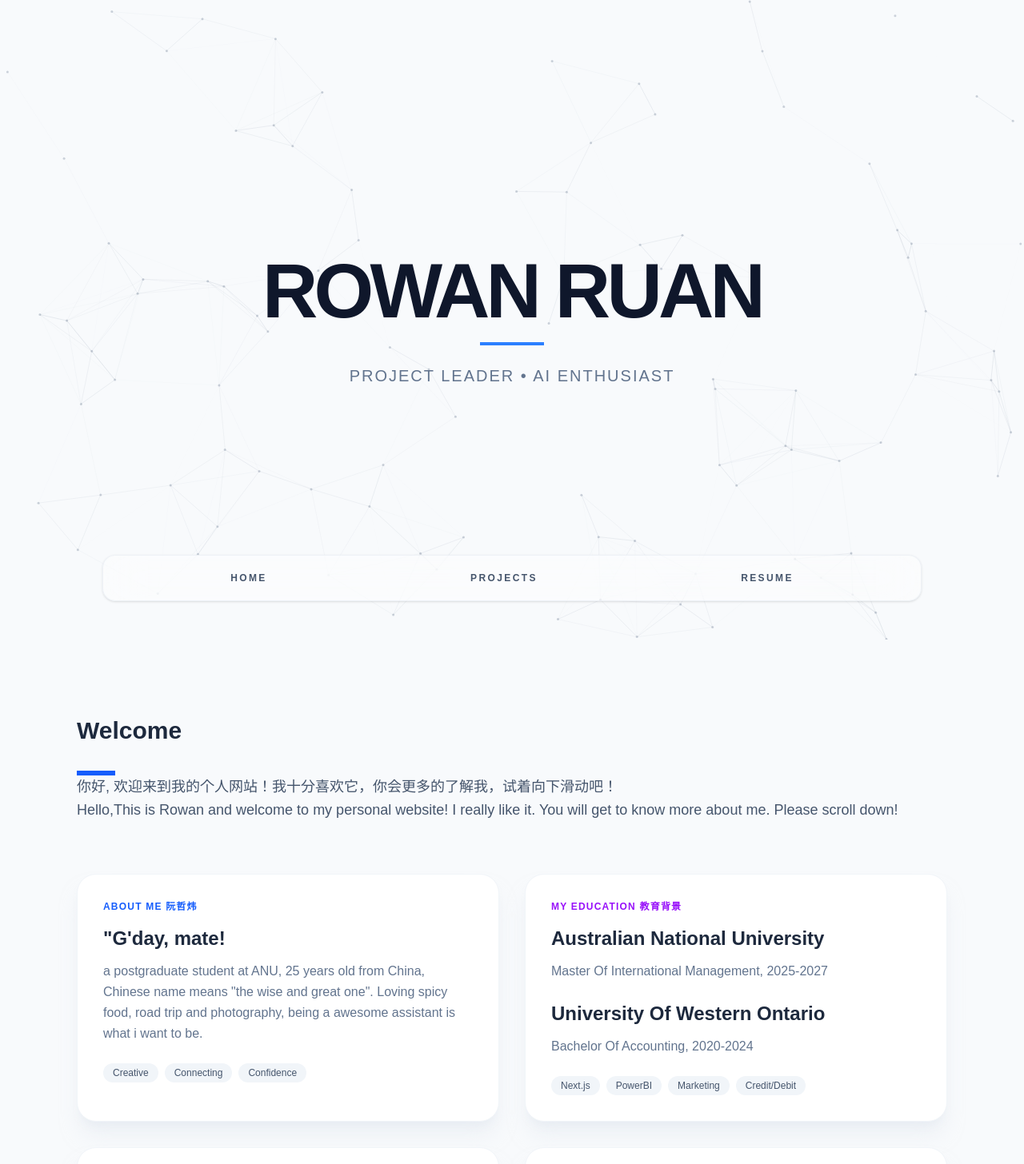
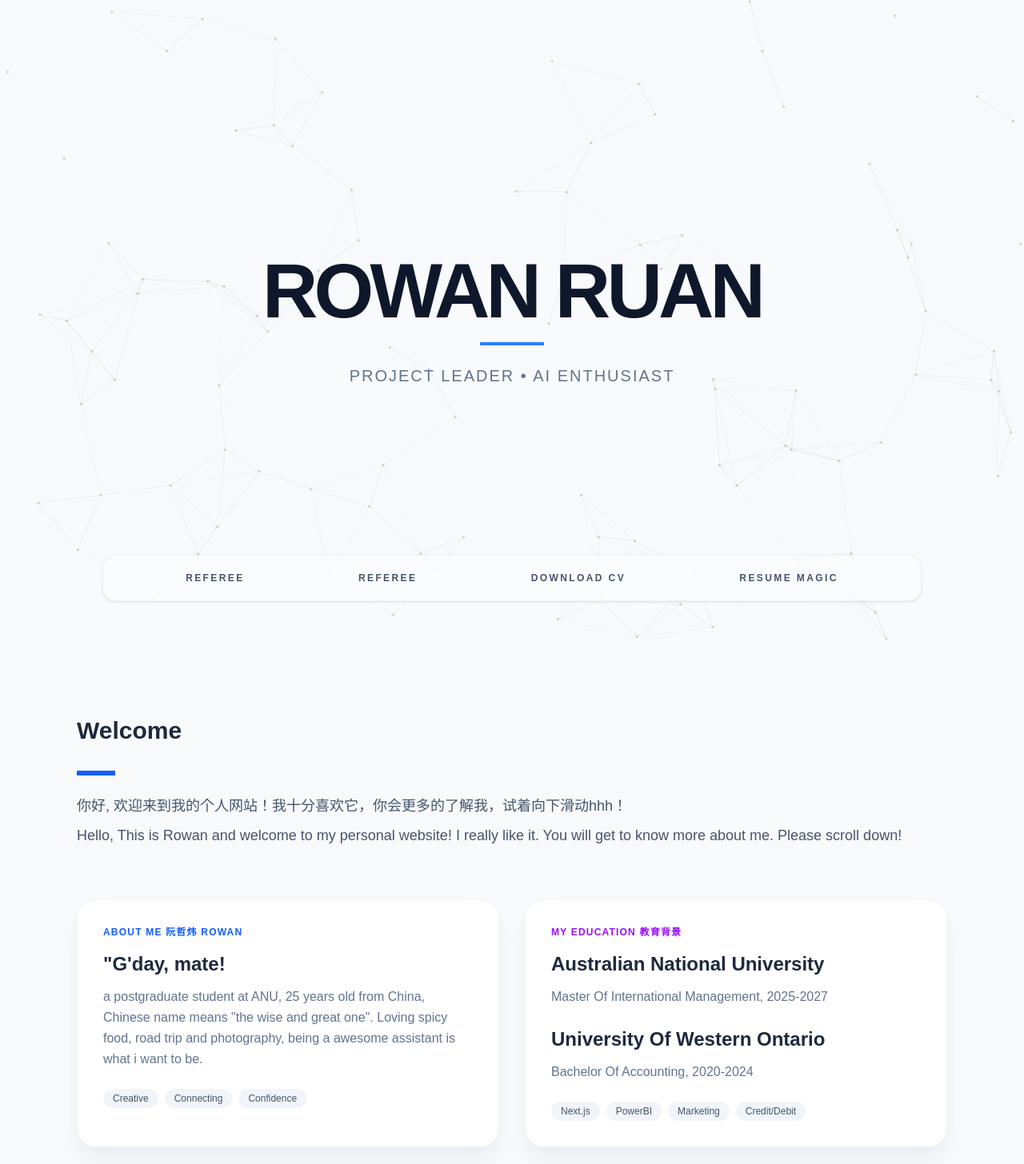
Before and after one commit to Rowanaini/Vibe-site, a Next.js app: page / in a window 1280 px wide. Shown: the top 1456 px of the page at 80% size. Built offline with nearby package versions, Linux system fonts and the light colour scheme.

Commit message:
修复打字机风格

```diff
--- a/app/Hero.tsx
+++ b/app/Hero.tsx
@@ -3,7 +3,7 @@
 import React, { useEffect, useRef } from 'react';
 import { motion } from 'framer-motion';
 
-const NeuralNetworkBackground = () => {
+const NeuralNetworkBackground = ({ isDark }: { isDark: boolean }) => {
   const canvasRef = useRef<HTMLCanvasElement>(null);
 
   useEffect(() => {
@@ -40,8 +40,8 @@ const NeuralNetworkBackground = () => {
 
     const draw = () => {
       ctx.clearRect(0, 0, canvas.width, canvas.height);
-      ctx.strokeStyle = 'rgba(100, 116, 139, 0.15)';
-      ctx.fillStyle = 'rgba(100, 116, 139, 0.3)';
+      ctx.strokeStyle = isDark ? 'rgba(16, 185, 129, 0.05)' : 'rgba(100, 116, 139, 0.15)';
+      ctx.fillStyle = isDark ? 'rgba(16, 185, 129, 0.2)' : 'rgba(100, 116, 139, 0.3)';
 
       particles.forEach((p, i) => {
         p.update();
@@ -63,7 +63,9 @@ const NeuralNetworkBackground = () => {
 
         const mDist = Math.hypot(p.x - mouse.x, p.y - mouse.y);
         if (mDist < 200) {
-          ctx.strokeStyle = `rgba(59, 130, 246, ${1 - mDist / 200})`;
+          ctx.strokeStyle = isDark
+            ? `rgba(16, 185, 129, ${1 - mDist / 200})`
+            : `rgba(59, 130, 246, ${1 - mDist / 200})`;
           ctx.beginPath();
           ctx.moveTo(p.x, p.y);
           ctx.lineTo(mouse.x, mouse.y);
@@ -74,22 +76,29 @@ const NeuralNetworkBackground = () => {
     };
 
     window.addEventListener('resize', init);
-    window.addEventListener('mousemove', (e) => { mouse.x = e.clientX; mouse.y = e.clientY; });
+    const handleMouseMove = (e: MouseEvent) => { mouse.x = e.clientX; mouse.y = e.clientY; };
+    window.addEventListener('mousemove', handleMouseMove);
     init();
     draw();
     return () => {
       cancelAnimationFrame(animationFrameId);
       window.removeEventListener('resize', init);
+      window.removeEventListener('mousemove', handleMouseMove);
     };
-  }, []);
+  }, [isDark]);
 
   return <canvas ref={canvasRef} className="absolute inset-0 z-0" />;
 };
 
-export default function Hero() {
+interface HeroProps {
+  isResumeActive: boolean;
+  setIsResumeActive: (active: boolean) => void;
+}
+
+export default function Hero({ isResumeActive, setIsResumeActive }: HeroProps) {
   return (
-    <section className="relative min-h-screen w-full flex flex-col items-center justify-center bg-[#F8FAFC]">
-      <NeuralNetworkBackground />
+    <section className={`relative min-h-screen w-full flex flex-col items-center justify-center transition-colors duration-1000 ${isResumeActive ? 'bg-black' : 'bg-[#F8FAFC]'}`}>
+      <NeuralNetworkBackground isDark={isResumeActive} />
 
       <div className="z-10 text-center px-4 pointer-events-none">
         <motion.div
@@ -97,29 +106,61 @@ export default function Hero() {
           animate={{ opacity: 1, y: 0 }}
           transition={{ duration: 0.8 }}
         >
-          <h1 className="text-5xl md:text-8xl font-black tracking-tighter text-slate-900 mb-4 uppercase">
+          <h1 className={`text-5xl md:text-8xl font-black tracking-tighter mb-4 uppercase transition-colors duration-1000 ${isResumeActive ? 'text-emerald-500' : 'text-slate-900'}`}>
             Rowan Ruan
           </h1>
-          <div className="h-1 w-20 bg-blue-500 mx-auto mb-6" />
+          <div className={`h-1 w-20 mx-auto mb-6 transition-colors duration-1000 ${isResumeActive ? 'bg-emerald-500' : 'bg-blue-500'}`} />
         </motion.div>
 
         <motion.p
           initial={{ opacity: 0 }}
           animate={{ opacity: 1 }}
           transition={{ delay: 0.5 }}
-          className="text-lg md:text-xl text-slate-500 font-medium tracking-widest uppercase"
+          className={`text-lg md:text-xl font-medium tracking-widest uppercase transition-colors duration-1000 ${isResumeActive ? 'text-emerald-600/80' : 'text-slate-500'}`}
         >
           Project Leader • AI Enthusiast
         </motion.p>
       </div>
 
-      <nav className="absolute bottom-12 z-20 w-[90%] max-w-5xl px-8 py-5 bg-white/40 backdrop-blur-xl rounded-2xl border border-slate-200/50 shadow-sm flex justify-around items-center">
-        {['Home', 'Projects', 'Resume'].map((item) => (
-          <a key={item} href="#" className="text-xs font-bold tracking-[0.2em] text-slate-600 hover:text-blue-600 transition-all uppercase">
-            {item}
-          </a>
-        ))}
-      </nav>
+      {/* 🌟 100% 还原的原本大胶囊导航栏，并赋予核心点击切换逻辑 */}
+     {/* 🌟 调整后的原本大胶囊导航栏，无缝融入下载选项 */}
+<nav className={`absolute bottom-12 z-20 w-[95%] max-w-5xl px-8 py-5 rounded-2xl border transition-all duration-700 flex justify-around items-center backdrop-blur-xl ${
+  isResumeActive
+    ? 'bg-zinc-950/40 border-emerald-500/40 shadow-[0_0_30px_rgba(16,185,129,0.15)]'
+    : 'bg-white/40 border-slate-200/50 shadow-sm'
+}`}>
+  <a href="#" className={`text-xs font-bold tracking-[0.2em] uppercase transition-colors duration-500 ${isResumeActive ? 'text-zinc-600 pointer-events-none' : 'text-slate-600 hover:text-blue-600'}`}>
+    Referee
+  </a>
+  <a href="#" className={`text-xs font-bold tracking-[0.2em] uppercase transition-colors duration-500 ${isResumeActive ? 'text-zinc-600 pointer-events-none' : 'text-slate-600 hover:text-blue-600'}`}>
+    Referee
+  </a>
+
+  {/* 🌟 新增的下载/预览简历选项，完美适配白天和黑夜极客模式 */}
+  <a
+    href="/Rowan_Ruan_Resume.pdf" // 确保你的PDF放在 public 文件夹下
+    target="_blank"
+    rel="noopener noreferrer"
+    className={`text-xs font-bold tracking-[0.2em] uppercase transition-all duration-500 ${
+      isResumeActive
+        ? 'text-emerald-500/80 hover:text-emerald-400 font-mono'
+        : 'text-slate-600 hover:text-blue-600'
+    }`}
+  >
+    {isResumeActive ? '> [GET_PDF]' : 'Download CV'}
+  </a>
+
+  <button
+    onClick={() => setIsResumeActive(!isResumeActive)}
+    className={`text-xs font-bold tracking-[0.2em] uppercase transition-all duration-500 ${
+      isResumeActive
+        ? 'text-emerald-400 font-mono scale-115 border-b border-emerald-500 pb-0.5'
+        : 'text-slate-600 hover:text-blue-600'
+    }`}
+  >
+    {isResumeActive ? '✕ Close Terminal' : 'Resume Magic'}
+  </button>
+</nav>
     </section>
   );
 }
--- a/app/page.tsx
+++ b/app/page.tsx
@@ -1,44 +1,98 @@
+'use client';
+import { useState, useEffect } from 'react';
 import Hero from './Hero';
 
 export default function Home() {
+  const [isResumeActive, setIsResumeActive] = useState(false);
+
+  // 100% 完美平移你的英文简历核心数据
+  const resumeLines = [
+    "> SYSTEM: INITIALIZING RUAN_ZHENWEI_CORE_RESOURCES...",
+    "> LOCATION: Canberra / Melbourne, Australia",
+    "> ",
+    "> [ACADEMIC_CREDENTIALS]",
+    "> - THE AUSTRALIAN NATIONAL UNIVERSITY | Master of International Management (2025 - 2026)",
+    ">   Specialization: Advanced Financial Accounting, Financial Modelling, Evidence based-management",
+    "> - WESTERN UNIVERSITY (Canada) | Bachelor of Management & Organizational Studies (Accounting, 2020 - 2024)",
+    "> ",
+    "> [ENTERPRISE_EXPERIENCE_LOGS]",
+    "> - NIO | Sales Consultant Intern (Oct 2024 - Jan 2025)",
+    ">   * Built Power BI & Feishu dashboards for customer insight & store-level strategy analysis.",
+    ">   * Maintained daily task workflows, successfully optimizing processing time by 20%-30%.",
+    "> - EASYTRANSFER | Marketing Operations Intern (Apr 2022 - Sep 2022)",
+    ">   * Monitored 10+ core user metrics; audited database completeness via Feishu tracking.",
+    "> ",
+    "> [LEADERSHIP_&_INITIATIVES]",
+    "> - AUSTRALIAN UNIVERSITY VOLUNTEERS (AUV) | Co-Founder (Aug 2025 - Present)",
+    ">   * Completed organization setup & registration within 1 month with a 3-person team.",
+    ">   * Spearheaded social media growth, achieving 70,000+ views on a single milestone post.",
+    ">   * Delivered massive student events scaling up to 300+ participants per session.",
+    "> ",
+    "> [TECHNICAL_SKILLS_MATRIX]",
+    "> - DATA ARCHITECTURE: Power BI, Advanced Excel (VLOOKUP)",
+    "> - CORE APPLICATIONS: Next.js, Vercel Deployment, AI-Automated Workflows, Case Analysis",
+    "> - LANGUAGES: Mandarin (Native), English (Fluent / Professional Working Proficiency)",
+    "> ",
+    "> STATUS: SCANNING FOR ELITE FRONT-END ASSISTANT & ANALYST ROLES...",
+    "> TERMINAL EXECUTION COMPLETE. PRESS CLOSE TERMINAL TO EXIT."
+  ];
+
   return (
-    <main className="bg-[#F8FAFC]">
-      {/* 第一屏：背景和名字 */}
-      <Hero />
+    <div className={`min-h-screen transition-all duration-1000 ${isResumeActive ? 'bg-black text-emerald-400' : 'bg-[#F8FAFC] text-slate-800'}`}>
 
-      {/* 第二屏：项目展示区 */}
-      <section className="max-w-6xl mx-auto py-24 px-8">
-        {/* 标题区请雇用我，请雇用我，请雇用我，请雇用我啊啊啊啊啊啊 */}
+      {/* 虚拟环境氛围聚光灯 */}
+      {isResumeActive && (
+        <div className="fixed inset-0 pointer-events-none z-0 bg-[radial-gradient(circle_at_50%_50%,rgba(16,185,129,0.05)_0%,rgba(0,0,0)_60%)] animate-pulse" />
+      )}
+
+      <div className="relative">
+
+        {/* 第一屏核心 */}
+        <Hero isResumeActive={isResumeActive} setIsResumeActive={setIsResumeActive} />
+
+        {/* 核心内容渲染区域 */}
+        {isResumeActive ? (
+          /* ================= 极客简历终端 ================= */
+          <main className="max-w-5xl mx-auto px-8 pb-32 -mt-6 relative z-10 animate-fade-in">
+            <div className="font-mono bg-zinc-950/90 border border-emerald-900/40 rounded-3xl p-6 md:p-8 shadow-[0_30px_60px_rgba(0,0,0,0.8)] backdrop-blur-md min-h-[500px]">
+              <div className="flex items-center gap-2 mb-6 border-b border-zinc-900 pb-4">
+                <div className="w-2.5 h-2.5 rounded-full bg-red-500/60" />
+                <div className="w-2.5 h-2.5 rounded-full bg-yellow-500/60" />
+                <div className="w-2.5 h-2.5 rounded-full bg-emerald-500/60" />
+                <span className="text-xs text-zinc-500 font-mono ml-2">rowan_resume_sh</span>
+              </div>
+
+              <div className="space-y-3 text-xs md:text-sm leading-relaxed font-mono text-emerald-400/90">
+                {resumeLines.map((line, index) => (
+                  <TypingLine key={index} text={line} delay={index * 250} />
+                ))}
+              </div>
+            </div>
+          </main>
+        ) : (
+          /* ================= 白天模式 ================= */
+          <section className="max-w-6xl mx-auto py-24 px-8 transition-opacity duration-500">
+            {/* 欢迎语 */}
             <div className="mb-16">
               <h2 className="text-3xl font-bold text-slate-800 mb-8">Welcome</h2>
-          <div className="h-1.5 w-12 bg-blue-600"></div>
-          <p className="text-lg text-slate-600 leading-relaxed">
-          你好, 欢迎来到我的个人网站！我十分喜欢它，你会更多的了解我，试着向下滑动吧！
+              <div className="h-1.5 w-12 bg-blue-600 mb-6"></div>
+              <p className="text-lg text-slate-600 leading-relaxed mb-2">
+                你好, 欢迎来到我的个人网站！我十分喜欢它，你会更多的了解我，试着向下滑动hhh！
               </p>
               <p className="text-lg text-slate-600 leading-relaxed">
-          Hello,This is Rowan and welcome to my personal website! I really like it. You will get to know more about me. Please scroll down!
+                Hello, This is Rowan and welcome to my personal website! I really like it. You will get to know more about me. Please scroll down!
               </p>
             </div>
 
-        {/* 项目网格 */}
+            {/* 四张精美悬停弹图卡片 */}
             <div className="grid grid-cols-1 md:grid-cols-2 gap-8">
 
-{/* 卡片 1 */}
+              {/* 卡片 1 - 关于我 */}
               <div className="group relative bg-white rounded-3xl p-8 border border-slate-100 shadow-xl shadow-slate-200/50 hover:-translate-y-2 transition-all duration-300">
-
-  {/* 悬停弹出的照片 - 关键代码开始 */}
                 <div className="absolute opacity-0 group-hover:opacity-100 scale-75 group-hover:scale-100 rotate-0 group-hover:rotate-6 -top-20 right-10 w-48 h-32 transition-all duration-500 pointer-events-none z-50">
-    <img
-      src="/test.jpg"
-      alt="Preview"
-      className="w-full h-full object-cover rounded-xl shadow-2xl border-4 border-white"
-    />
+                  <img src="/test.jpg" alt="Preview" className="w-full h-full object-cover rounded-xl shadow-2xl border-4 border-white" />
                 </div>
-  {/* 关键代码结束 */}
-
-  <div className="text-blue-600 font-bold text-xs tracking-widest uppercase mb-4">
-    About me 阮哲炜
-  </div>
+                <div className="text-blue-600 font-bold text-xs tracking-widest uppercase mb-4">About me 阮哲炜 Rowan </div>
                 <h3 className="text-2xl font-bold text-slate-800 mb-3">"G'day, mate!</h3>
                 <p className="text-slate-500 leading-relaxed mb-6 whitespace-pre-line">
                   a postgraduate student at ANU, 25 years old from China, Chinese name means "the wise and great one". Loving spicy food, road trip and photography, being a awesome assistant is what i want to be.
@@ -50,24 +104,16 @@ export default function Home() {
                 </div>
               </div>
 
-          {/* 卡片 2 */}
+              {/* 卡片 2 - 教育 */}
               <div className="group relative bg-white rounded-3xl p-8 border border-slate-100 shadow-xl shadow-slate-200/50 hover:-translate-y-2 transition-all duration-300">
                 <div className="absolute opacity-0 group-hover:opacity-100 scale-75 group-hover:scale-100 rotate-0 group-hover:rotate-6 -top-20 right-10 w-48 h-32 transition-all duration-500 pointer-events-none z-50">
-    <img
-      src="/test.jpg"
-      alt="Preview"
-      className="w-full h-full object-cover rounded-xl shadow-2xl border-4 border-white"
-    />
+                  <img src="/test.jpg" alt="Preview" className="w-full h-full object-cover rounded-xl shadow-2xl border-4 border-white" />
                 </div>
                 <div className="text-purple-600 font-bold text-xs tracking-widest uppercase mb-4">My Education 教育背景</div>
                 <h3 className="text-2xl font-bold text-slate-800 mb-3">Australian National University</h3>
-            <p className="text-slate-500 leading-relaxed mb-6">
-              Master Of International Management, 2025-2027
-            </p>
+                <p className="text-slate-500 leading-relaxed mb-6">Master Of International Management, 2025-2027</p>
                 <h3 className="text-2xl font-bold text-slate-800 mb-3">University Of Western Ontario</h3>
-            <p className="text-slate-500 leading-relaxed mb-6">
-              Bachelor Of Accounting, 2020-2024
-            </p>
+                <p className="text-slate-500 leading-relaxed mb-6">Bachelor Of Accounting, 2020-2024</p>
                 <div className="flex gap-2">
                   <span className="px-3 py-1 bg-slate-100 text-slate-600 text-xs rounded-full font-medium">Next.js</span>
                   <span className="px-3 py-1 bg-slate-100 text-slate-600 text-xs rounded-full font-medium">PowerBI</span>
@@ -76,28 +122,18 @@ export default function Home() {
                 </div>
               </div>
 
-           {/* 卡片 3 */}
+              {/* 卡片 3 - 经历 */}
               <div className="group relative bg-white rounded-3xl p-8 border border-slate-100 shadow-xl shadow-slate-200/50 hover:-translate-y-2 transition-all duration-300">
                 <div className="absolute opacity-0 group-hover:opacity-100 scale-75 group-hover:scale-100 rotate-0 group-hover:rotate-6 -top-20 right-10 w-48 h-32 transition-all duration-500 pointer-events-none z-50">
-    <img
-      src="/test.jpg"
-      alt="Preview"
-      className="w-full h-full object-cover rounded-xl shadow-2xl border-4 border-white"
-    />
+                  <img src="/test.jpg" alt="Preview" className="w-full h-full object-cover rounded-xl shadow-2xl border-4 border-white" />
                 </div>
                 <div className="text-purple-600 font-bold text-xs tracking-widest uppercase mb-4">Work Experience 工作经历</div>
                 <h3 className="text-2xl font-bold text-slate-800 mb-3">NIO | Sales Consultant Intern</h3>
-            <p className="text-slate-500 leading-relaxed mb-6">
-              Oct 2024 - Jan 2025
-            </p>
-                         <h3 className="text-2xl font-bold text-slate-800 mb-3">EasyTransfer | Marketing  Intern</h3>
-            <p className="text-slate-500 leading-relaxed mb-6">
-              Apr 2022 - Sep 2022
-            </p>
+                <p className="text-slate-500 leading-relaxed mb-6">Oct 2024 - Jan 2025</p>
+                <h3 className="text-2xl font-bold text-slate-800 mb-3">EasyTransfer | Marketing Intern</h3>
+                <p className="text-slate-500 leading-relaxed mb-6">Apr 2022 - Sep 2022</p>
                 <h3 className="text-2xl font-bold text-slate-800 mb-3">Self Service Internship | Volunteer club founder</h3>
-            <p className="text-slate-500 leading-relaxed mb-6">
-              Aug 2025 - Present
-            </p>
+                <p className="text-slate-500 leading-relaxed mb-6">Aug 2025 - Present</p>
                 <div className="flex gap-2">
                   <span className="px-3 py-1 bg-slate-100 text-slate-600 text-xs rounded-full font-medium">Public relationship</span>
                   <span className="px-3 py-1 bg-slate-100 text-slate-600 text-xs rounded-full font-medium">Marketing</span>
@@ -105,40 +141,73 @@ export default function Home() {
                 </div>
               </div>
 
-           {/* 卡片 4 */}
+              {/* 卡片 4 - 技能 */}
               <div className="group relative bg-white rounded-3xl p-8 border border-slate-100 shadow-xl shadow-slate-200/50 hover:-translate-y-2 transition-all duration-300">
                 <div className="absolute opacity-0 group-hover:opacity-100 scale-75 group-hover:scale-100 rotate-0 group-hover:rotate-6 -top-20 right-10 w-48 h-32 transition-all duration-500 pointer-events-none z-50">
-          <img
-           src="/test.jpg"
-          alt="Preview"
-           className="w-full h-full object-cover rounded-xl shadow-2xl border-4 border-white"
-            />
+                  <img src="/test.jpg" alt="Preview" className="w-full h-full object-cover rounded-xl shadow-2xl border-4 border-white" />
                 </div>
                 <div className="text-purple-600 font-bold text-xs tracking-widest uppercase mb-4">Skills 技能</div>
                 <h3 className="text-2xl font-bold text-slate-800 mb-3">PowerBI | Excel</h3>
-            <p className="text-slate-500 leading-relaxed mb-6">
-              Transform complex excel data into intuitive 3D charts within one day,
-            </p>
+                <p className="text-slate-500 leading-relaxed mb-6">Transform complex excel data into intuitive 3D charts within one day,</p>
                 <h3 className="text-2xl font-bold text-slate-800 mb-3">Connection</h3>
-            <p className="text-slate-500 leading-relaxed mb-6">
-              Experienced in customer communication, volunteer coordination, external outreach, and cross-organizational collaboration.
-            </p>
+                <p className="text-slate-500 leading-relaxed mb-6">Experienced in customer communication, volunteer coordination, external outreach, and cross-organizational collaboration.</p>
                 <h3 className="text-2xl font-bold text-slate-800 mb-3">AI utilization | Web deployment, Application design</h3>
-            <p className="text-slate-500 leading-relaxed mb-6">
-              0$ cost operating website and application by using VS code, next.js, Vercel and my hand typing.
-            </p>
+                <p className="text-slate-500 leading-relaxed mb-6">0$ cost operating website and application by using VS code, next.js, Vercel and my hand typing.</p>
                 <div className="flex gap-2">
                   <span className="px-3 py-1 bg-slate-100 text-slate-600 text-xs rounded-full font-medium">Next.js</span>
                   <span className="px-3 py-1 bg-slate-100 text-slate-600 text-xs rounded-full font-medium">D3.js</span>
                 </div>
               </div>
 
+            </div>
+
             <div className="mt-12 h-[500px] bg-blue-50 rounded-3xl border-2 border-dashed border-blue-200 flex items-center justify-center">
               <span className="text-blue-400 font-medium">这里可以放你的项目作品集</span>
             </div>
-
+          </section>
+        )}
       </div>
-      </section>
-    </main>
+    </div>
   );
 }
+
+// 🛠️ 终极无后顾之忧的打字机组件：基于长度截取字符串，完美规避 StrictMode 的干扰
+function TypingLine({ text, delay }: { text: string; delay: number }) {
+  const [visibleText, setVisibleText] = useState('');
+  const [start, setStart] = useState(false);
+
+  useEffect(() => {
+    const startTimeout = setTimeout(() => setStart(true), delay);
+    return () => clearTimeout(startTimeout);
+  }, [delay]);
+
+  useEffect(() => {
+    if (!start) return;
+
+    // 🌟 核心改动：不再使用外部累加的临时变量 index！
+    const interval = setInterval(() => {
+      setVisibleText((prev) => {
+        // 直接读取当前已经渲染出来的文本长度，作为截取的下一个坐标
+        if (prev.length < text.length) {
+          return text.slice(0, prev.length + 1);
+        } else {
+          clearInterval(interval);
+          return prev;
+        }
+      });
+    }, 12); // 维持你最满意的 12ms 吐字速度
+
+    return () => clearInterval(interval);
+  }, [start, text]);
+
+  if (!start) return null;
+
+  return (
+    <p className="font-mono min-h-[1.5rem] break-all tracking-wide">
+      {visibleText}
+      {visibleText.length < text.length && (
+        <span className="bg-emerald-400 h-3.5 w-1.5 inline-block ml-0.5 animate-pulse">|</span>
+      )}
+    </p>
+  );
+}
```
Also changed, not shown: 1 other file (tests, documents, lock files or other folders). Lines whose indentation alone changed are shown as unchanged.
